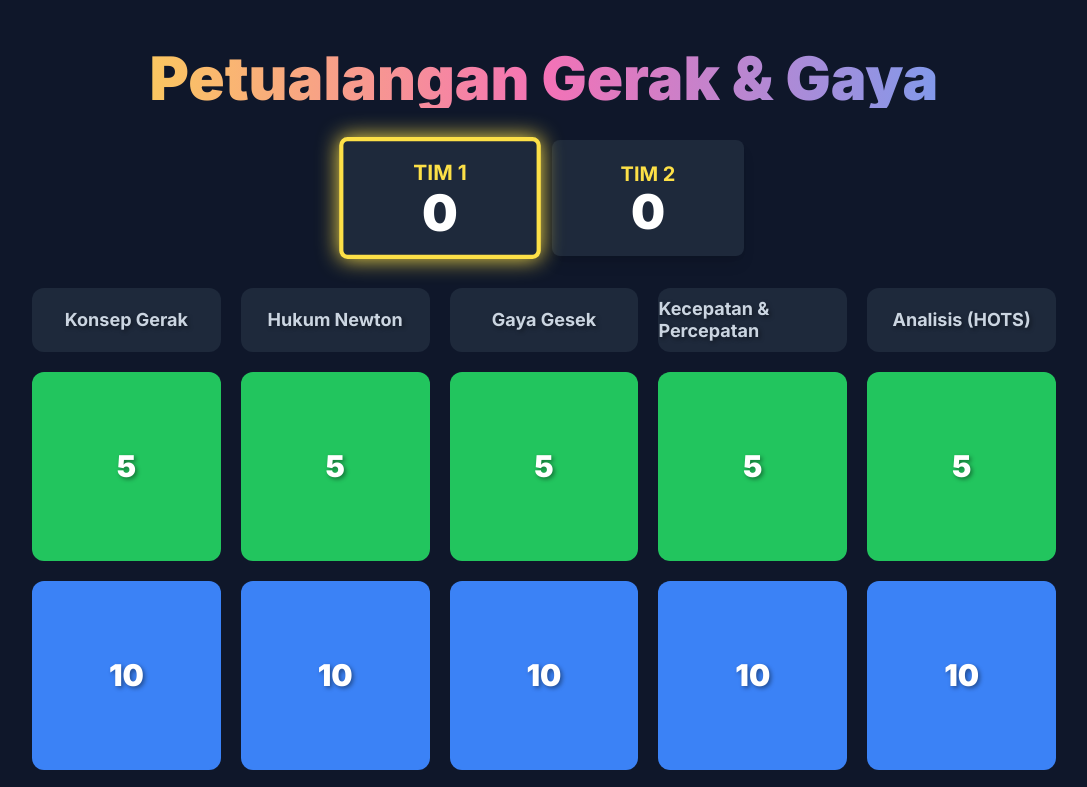
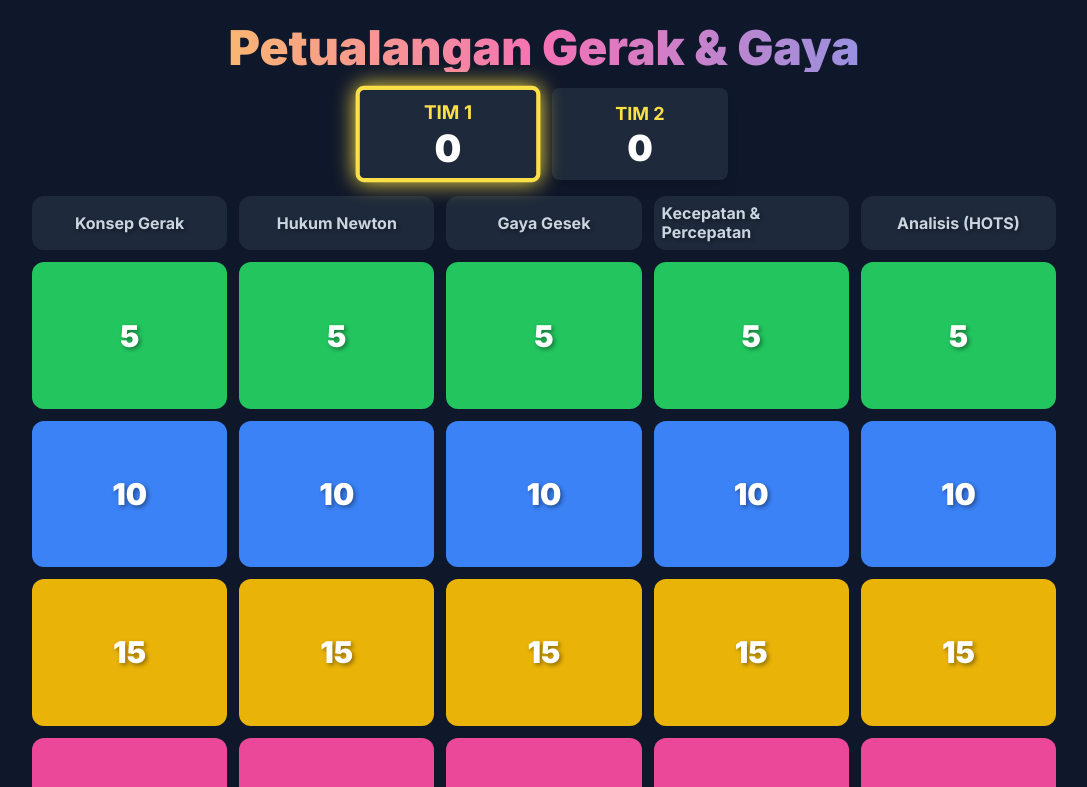
Before and after one commit to Science-Chemistry-YPS/Exercise8-GerakdanGaya, a plain HTML site: page index.html in a window 1280 px wide. Both pictures are taken after a click on the button "2 Tim". Shown: the top 787 px of the page, without its empty margins (96-1183 px from the left). Drawn offline with nearby package versions, Linux system fonts and the light colour scheme.

Commit message:
Update index.html

```diff
--- a/index.html
+++ b/index.html
@@ -18,8 +18,7 @@
             color: #f1f5f9; /* text-slate-100 */
             /* Mencegah seleksi teks yang mengganggu */
             user-select: none;
-            /* Pastikan body tidak scroll saat layout utama aktif */
-            overflow-y: hidden;
+            /* Hapus overflow-y: hidden; agar bisa di-scroll jika perlu */
         }
 
         /* Gradient untuk judul */
@@ -36,14 +35,15 @@
             cursor: pointer;
             border-radius: 0.75rem; /* rounded-xl */
             font-weight: 900; /* font-black */
-            font-size: 1.875rem; /* text-3xl */
+            /* Ukuran font dikecilkan sedikit */
+            font-size: 1.5rem; /* text-2xl */
             display: flex;
             justify-content: center;
             align-items: center;
-            aspect-ratio: 1 / 1; /* Membuat kotak tetap persegi */
+            /* Rasio aspek diubah agar sedikit lebih pendek */
+            aspect-ratio: 4 / 3;
             color: #ffffff;
             text-shadow: 2px 2px 4px rgba(0,0,0,0.4);
-            /* Ukuran font responsif untuk kotak kategori */
             line-height: 1.2;
         }
         .question-box:hover {
@@ -62,11 +62,15 @@
             background-color: #1e293b; /* bg-slate-800 */
             opacity: 1;
             aspect-ratio: auto; /* Hapus rasio persegi */
-            min-height: 4rem; /* Tinggi minimal */
+            min-height: 3rem; /* Tinggi minimal dikurangi */
+            padding: 0.5rem;
         }
         @media (min-width: 768px) { /* md: */
             .question-box.category-title {
-                font-size: 1.125rem; /* text-lg */
+                font-size: 1rem; /* text-base */
+            }
+            .question-box {
+                 font-size: 1.875rem; /* text-3xl */
             }
         }
 
@@ -80,13 +84,13 @@
         /* Status jawaban di kotak */
         .answered-true {
             background-color: #16a34a; /* green-600 */
-            font-size: 1.25rem; /* text-xl */
+            font-size: 1.125rem; /* text-lg */
             line-height: 1.5rem;
             text-shadow: none;
         }
         .answered-false {
             background-color: #dc2626; /* red-600 */
-            font-size: 1.25rem; /* text-xl */
+            font-size: 1.125rem; /* text-lg */
             line-height: 1.5rem;
             text-shadow: none;
         }
@@ -95,11 +99,27 @@
         .score-card {
             transition: all 0.3s ease;
             border: 4px solid transparent;
+            padding: 0.5rem; /* Dikecilkan */
         }
         .score-card.active-turn {
             transform: scale(1.05);
             border-color: #fde047; /* yellow-300 */
             box-shadow: 0 0 20px #fde047;
+        }
+        /* Ukuran font skor dikecilkan */
+        .score-card h2 {
+            font-size: 1rem; /* text-base */
+        }
+         .score-card p {
+            font-size: 1.875rem; /* text-3xl */
+        }
+         @media (min-width: 768px) { /* md: */
+            .score-card h2 {
+                font-size: 1.125rem; /* text-lg */
+            }
+             .score-card p {
+                font-size: 2.25rem; /* text-4xl */
+            }
         }
 
         /* Modal (Popup) */
@@ -241,7 +261,7 @@
 
     </style>
 </head>
-<body class="p-4 md:p-8">
+<body class="p-2 md:p-4"> <!-- Padding dikecilkan -->
 
     <!-- --- Wadah untuk Konfeti Mini --- -->
     <div id="mini-confetti-container"></div>
@@ -268,23 +288,24 @@
     </div>
 
     <!-- --- Konten Game (Sembunyi Awalnya) --- -->
-    <!-- Diperbarui untuk flexbox vertikal agar muat 1 layar -->
-    <div id="game-container" class="hidden flex flex-col min-h-[calc(100vh-4rem)] max-w-5xl mx-auto">
+    <!-- min-h-screen diubah agar lebih fleksibel, padding dikurangi -->
+    <div id="game-container" class="hidden flex flex-col min-h-[calc(100vh-2rem)] max-w-5xl mx-auto">
         <!-- Header -->
-        <header class="text-center py-4"> <!-- Mengurangi padding/margin vertikal -->
-            <h1 class="text-4xl md:text-6xl font-black game-title">
+        <header class="text-center py-2"> <!-- Padding/margin vertikal dikurangi -->
+            <!-- Ukuran font judul dikecilkan -->
+            <h1 class="text-3xl md:text-5xl font-black game-title">
                 Petualangan Gerak & Gaya
             </h1>
         </header>
 
         <!-- Papan Skor Tim -->
-        <div id="scoreboard-container" class="flex flex-wrap justify-center gap-4 py-4"> <!-- Mengurangi padding/margin vertikal -->
+        <div id="scoreboard-container" class="flex flex-wrap justify-center gap-2 md:gap-4 py-2"> <!-- Padding/margin vertikal dan gap dikurangi -->
             <!-- Papan skor akan dimasukkan oleh JS di sini -->
         </div>
 
         <!-- Papan Permainan -->
-        <!-- flex-grow akan membuat bagian ini mengisi sisa ruang -->
-        <main class="flex-grow grid grid-cols-5 gap-3 md:gap-5 py-4">
+        <!-- flex-grow akan membuat bagian ini mengisi sisa ruang. Gap dikurangi -->
+        <main class="flex-grow grid grid-cols-5 gap-2 md:gap-3 py-2">
             <!-- Kategori (hanya visual, tidak bisa diklik) -->
             <div class="question-box category-title">Konsep Gerak</div>
             <div class="question-box category-title">Hukum Newton</div>
@@ -296,7 +317,7 @@
         </main>
 
         <!-- Tombol Reset -->
-        <footer class="text-center py-4"> <!-- Mengurangi padding/margin vertikal -->
+        <footer class="text-center py-2"> <!-- Padding/margin vertikal dikurangi -->
             <button id="reset-button" onclick="showSetup()" class="px-6 py-2 bg-red-600 hover:bg-red-700 rounded-lg text-white font-bold shadow-lg transition duration-200">
                 Mulai Ulang
             </button>
@@ -305,9 +326,10 @@
 
     <!-- --- Template Papan Skor (untuk di-clone JS) --- -->
     <template id="score-card-template">
-        <div class="score-card w-36 md:w-48 p-4 bg-slate-800 rounded-lg shadow-lg text-center">
-            <h2 class="text-lg md:text-xl font-bold text-yellow-300 uppercase">Tim 1</h2>
-            <p class="text-3xl md:text-5xl font-black text-white">0</p>
+        <!-- Ukuran dikecilkan -->
+        <div class="score-card w-32 md:w-44 p-2 bg-slate-800 rounded-lg shadow-lg text-center">
+            <h2 class="text-base md:text-lg font-bold text-yellow-300 uppercase">Tim 1</h2>
+            <p class="text-2xl md:text-4xl font-black text-white">0</p>
         </div>
     </template>
 
```
